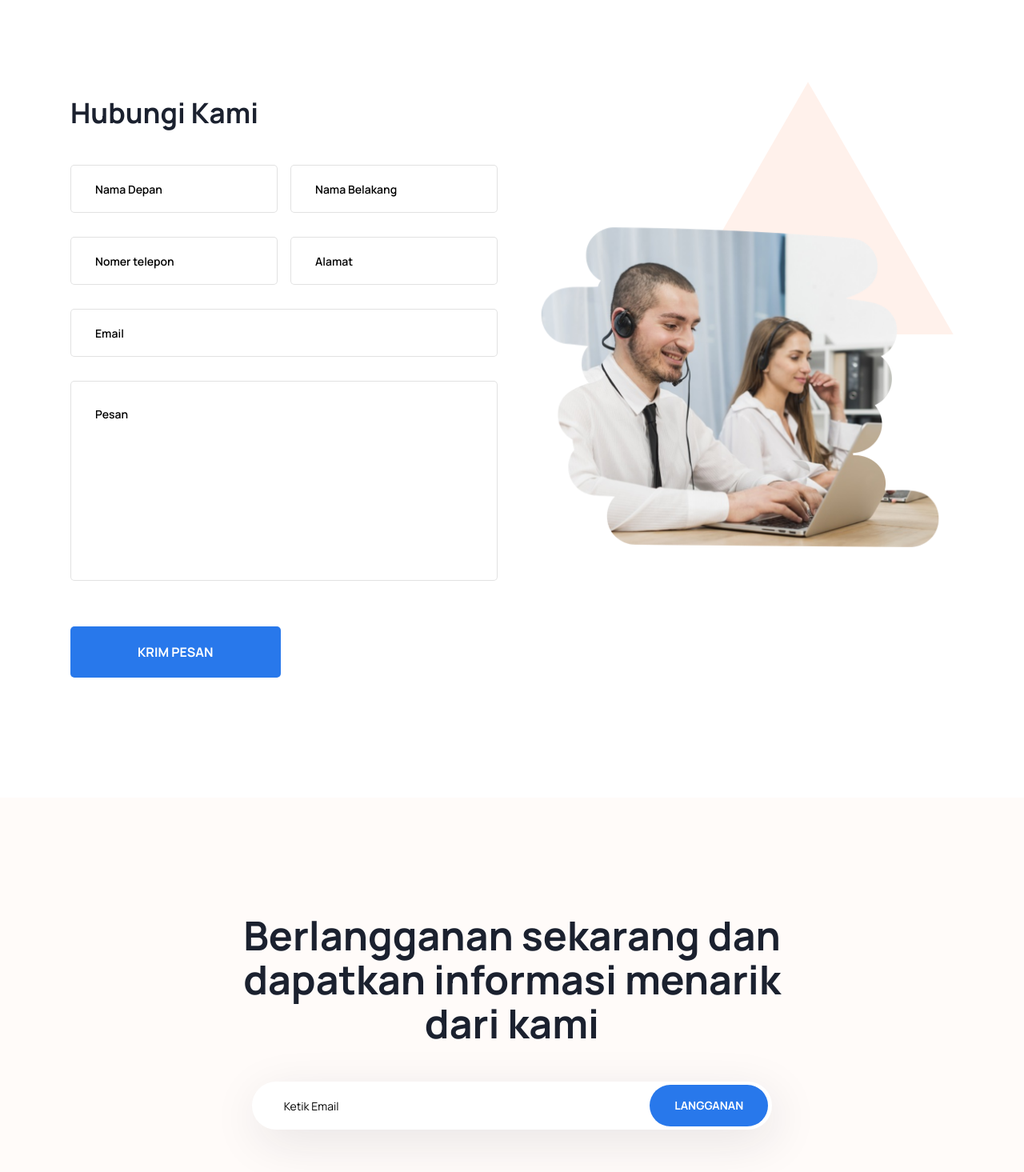
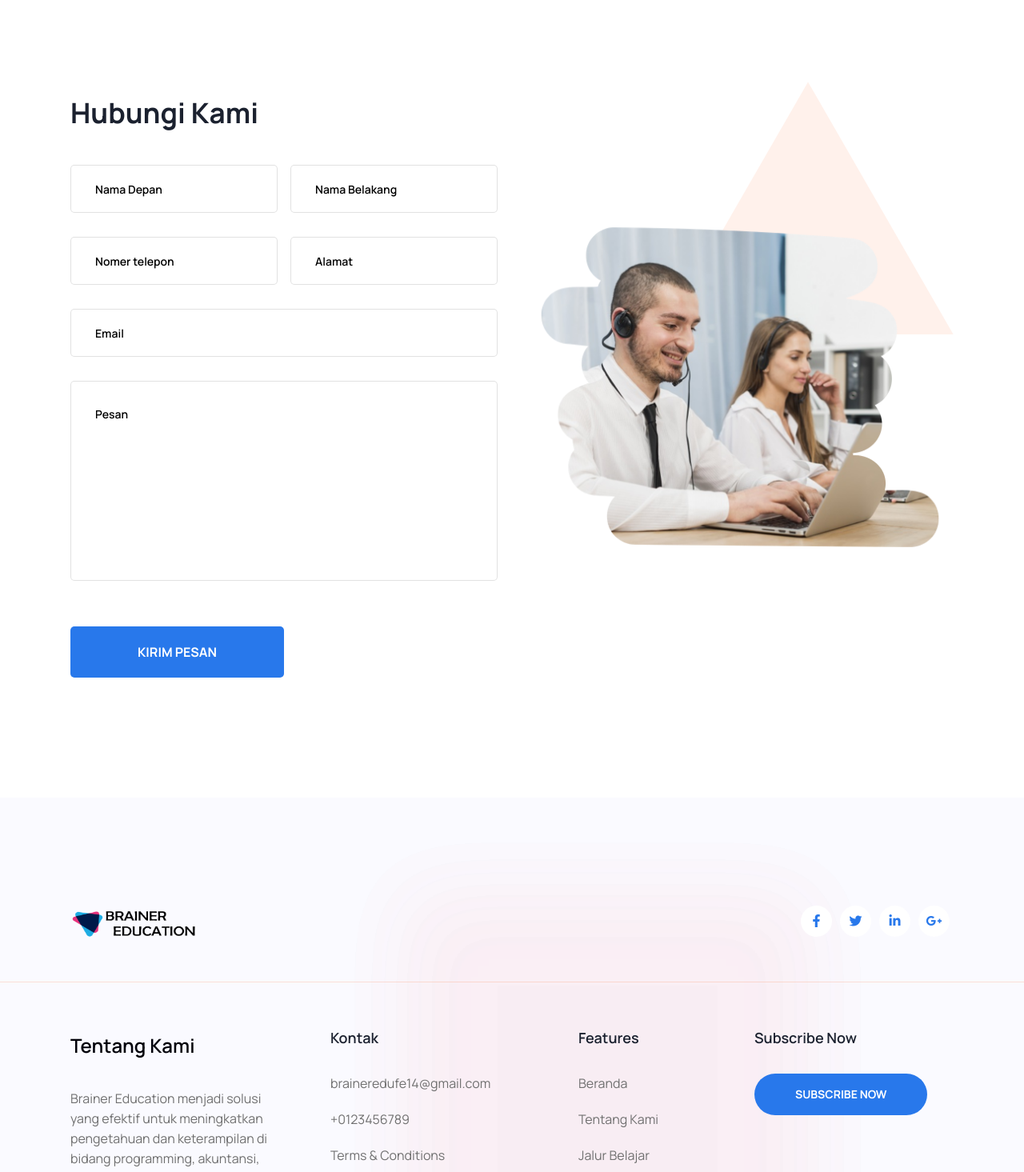
Before and after one commit to FE-14-Skilvul/FinalProject-BrainerEdu, a React (Vite) app: page /contactus in a window 1280 px wide. Shown: the part 1000-2465 px from the top of the page at 80% size. Built offline with nearby package versions, Linux system fonts and the light colour scheme.

Commit message:
perubahan ke component contact

```diff
--- a/src/pages/contactus.jsx
+++ b/src/pages/contactus.jsx
@@ -1,18 +1,24 @@
 import { useNavigate, useParams } from 'react-router-dom';
 import { Link } from 'react-router-dom';
 import Home from '../layout/home';
+import Contact from '../section/contact';
 
 const ContactUs = () => {
   return (
     <>
-      <Home><>
+      <Home>
+        <>
           {/*contact-us-area start*/}
           <section className="contact-us-area pt-150 pb-120 pt-md-100 pt-xs-100 pb-md-70 pb-xs-70">
             <div className="container">
               <div className="row align-items-center">
                 <div className="col-xl-6 col-lg-6">
                   <div className="contact-img mb-30">
-            <img className="img-fluid" src="assets/img/contact/04.png" alt="" />
+                    <img
+                      className="img-fluid"
+                      src="assets/img/contact/04.png"
+                      alt=""
+                    />
                   </div>
                 </div>
                 <div className="col-xl-6 col-lg-6">
@@ -20,12 +26,17 @@ const ContactUs = () => {
                     <div className="section-title mb-30">
                       <h2>Hubungi Kami</h2>
                       <p>
-              Kami akan dengan senang hati menjawabnya secepat mungkin. Kami menghargai setiap masukan yang Anda berikan!
+                        Kami akan dengan senang hati menjawabnya secepat
+                        mungkin. Kami menghargai setiap masukan yang Anda
+                        berikan!
                       </p>
                     </div>
                     <div className="single-contact-box mb-30">
                       <div className="contact__iocn">
-                <img src="assets/img/icon/material-location-on.svg" alt="" />
+                        <img
+                          src="assets/img/icon/material-location-on.svg"
+                          alt=""
+                        />
                       </div>
                       <div className="contact__text">
                         <h5>Jakarta Timur, Daerah Khusus Ibukota Jakarta </h5>
@@ -37,7 +48,7 @@ const ContactUs = () => {
                       </div>
                       <div className="contact__text">
                         <h5>+62 (021) 3654 34</h5>
-                <h5>+26 (081) 3654 34</h5>
+                        <h5>+0 (123) 4567 89</h5>
                       </div>
                     </div>
                     <div className="single-contact-box cb-3 mb-30">
@@ -45,7 +56,7 @@ const ContactUs = () => {
                         <img src="assets/img/icon/feather-mail.svg" alt="" />
                       </div>
                       <div className="contact__text">
-                <h5>braineredufe@gmail.com</h5>
+                        <h5>braineredufe14@gmail.com</h5>
                         <h5>pendidikan14@skilvul.com</h5>
                       </div>
                     </div>
@@ -55,80 +66,11 @@ const ContactUs = () => {
             </div>
           </section>
           {/*contact-us-area end*/}
-  {/*contact-form-area start*/}
-  <section className="contact-form-area pt-150 pb-120 pt-md-100 pt-xs-100 pb-md-70 pb-xs-70">
-    <div className="container">
-      <div className="row align-items-center">
-        <div className="col-lg-6">
-          <div className="contact-form-wrapper mb-30">
-            <h2 className="mb-45">Hubungi Kami</h2>
-            <form action="#" className="row gx-3 comments-form contact-form">
-              <div className="col-lg-6 col-md-6 mb-30">
-                <input type="text" placeholder="Nama Depan" />
-              </div>
-              <div className="col-lg-6 col-md-6 mb-30">
-                <input type="text" placeholder="Nama Belakang" />
-              </div>
-              <div className="col-lg-6 col-md-6 mb-30">
-                <input type="text" placeholder="Nomer telepon" />
-              </div>
-              <div className="col-lg-6 col-md-6 mb-30">
-                <input type="text" placeholder="Alamat" />
-              </div>
-              <div className="col-lg-12 mb-30">
-                <input type="text" placeholder="Email " />
-              </div>
-              <div className="col-lg-12 mb-30">
-                <textarea
-                  name="commnent"
-                  id="commnent"
-                  cols={30}
-                  rows={10}
-                  placeholder="Pesan"
-                  defaultValue={""}
-                />
-              </div>
-            </form>
-            <button className="theme_btn message_btn mt-20">
-              Krim Pesan
-            </button>
-          </div>
-        </div>
-        <div className="col-lg-6">
-          <div className="contact-img contact-img-02 mb-30">
-            <img className="img-fluid" src="assets/img/contact/05.png" alt="" />
-          </div>
-        </div>
-      </div>
-    </div>
-  </section>
-  {/*contact-form-area end*/}
-  {/* subscribe-area start */}
-  <section className="subscribe-area footer-bg border-bot pt-145 pb-50 pt-md-90 pt-xs-90">
-    <div className="container">
-      <div className="row justify-content-center">
-        <div className="col-xl-8">
-          <div className="subscribe-wrapper text-center mb-30">
-            <h2>
-              Berlangganan sekarang dan dapatkan informasi menarik dari kami
-            </h2>
-            <div className="subscribe-form-box pos-rel">
-              <form className="subscribe-form">
-                <input type="text" placeholder="Ketik Email" />
-              </form>
-              <button className="sub_btn">Langganan</button>
-            </div>
-          </div>
-        </div>
-      </div>
-    </div>
-  </section>
-  {/* subscribe-area end */}
+          <Contact />
         </>
       </Home>
     </>
   );
 };
 
-
 export default ContactUs;
--- a/src/section/contact.jsx
+++ b/src/section/contact.jsx
@@ -1,28 +1,32 @@
-import React from 'react'
+import React from 'react';
 
 const Contact = () => {
   return (
-        <><section className="contact-form-area pt-150 pb-120 pt-md-100 pt-xs-100 pb-md-70 pb-xs-70">
+    <>
+      <section className="contact-form-area pt-150 pb-120 pt-md-100 pt-xs-100 pb-md-70 pb-xs-70">
         <div className="container">
           <div className="row align-items-center">
             <div className="col-lg-6">
               <div className="contact-form-wrapper mb-30">
-                            <h2 className="mb-45">Contact Us</h2>
-                            <form action="#" className="row gx-3 comments-form contact-form">
+                <h2 className="mb-45">Hubungi Kami</h2>
+                <form
+                  action="#"
+                  className="row gx-3 comments-form contact-form"
+                >
                   <div className="col-lg-6 col-md-6 mb-30">
-                                    <input type="text" placeholder="Full Name" />
+                    <input type="text" placeholder="Nama Depan" />
                   </div>
                   <div className="col-lg-6 col-md-6 mb-30">
-                                    <input type="text" placeholder="Last Name" />
+                    <input type="text" placeholder="Nama Belakang" />
                   </div>
                   <div className="col-lg-6 col-md-6 mb-30">
-                                    <input type="text" placeholder="Phone Number" />
+                    <input type="text" placeholder="Nomer telepon" />
                   </div>
                   <div className="col-lg-6 col-md-6 mb-30">
-                                    <input type="text" placeholder="Address" />
+                    <input type="text" placeholder="Alamat" />
                   </div>
                   <div className="col-lg-12 mb-30">
-                                    <input type="text" placeholder="Email Name" />
+                    <input type="text" placeholder="Email " />
                   </div>
                   <div className="col-lg-12 mb-30">
                     <textarea
@@ -30,24 +34,30 @@ const Contact = () => {
                       id="commnent"
                       cols={30}
                       rows={10}
-                                        placeholder="Write a Message"
-                                        defaultValue={""}
+                      placeholder="Pesan"
+                      defaultValue={''}
                     />
                   </div>
                 </form>
-                            <button className="theme_btn message_btn mt-20">Send Message</button>
+                <button className="theme_btn message_btn mt-20">
+                  Kirim Pesan
+                </button>
               </div>
             </div>
             <div className="col-lg-6">
               <div className="contact-img contact-img-02 mb-30">
-                            <img className="img-fluid" src="assets/img/contact/02.jpg" alt="" />
+                <img
+                  className="img-fluid"
+                  src="assets/img/contact/05.png"
+                  alt=""
+                />
               </div>
             </div>
           </div>
         </div>
       </section>
     </>
-    )
-}
+  );
+};
 
-export default Contact
+export default Contact;
```
Lines whose indentation alone changed are shown as unchanged.
